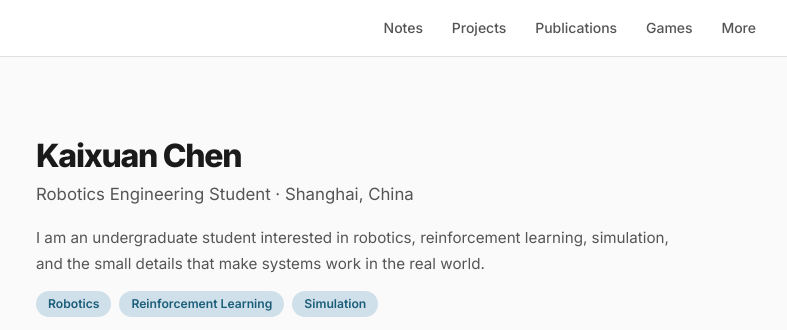
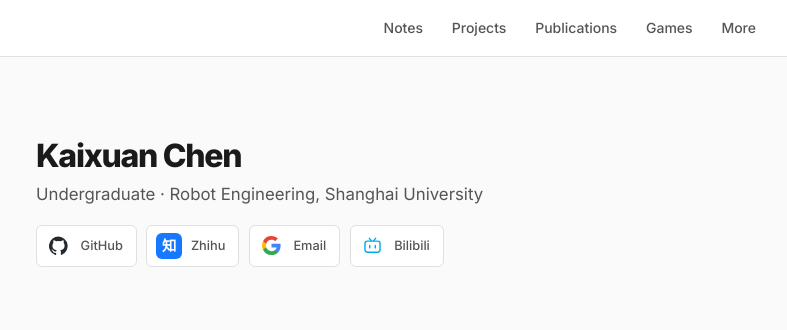
Before and after one commit to Nagato-Yukii/Nagato-Yukii.github.io, an Astro site: page / in a window 1280 px wide. Shown: the top 330 px of the page, 364-1151 px from the left. Built offline with nearby package versions, Linux system fonts and the light colour scheme; Astro itself is replaced by a stand-in of ours.

Commit message:
Simplify profile introduction

```diff
--- a/src/data/site.ts
+++ b/src/data/site.ts
@@ -2,13 +2,9 @@ export const site = {
   name: "Kaixuan Chen",
   handle: "nagato-yukii",
   description: "Robotics, reinforcement learning, and notes from the workbench.",
-  role: "Robotics Engineering Student",
-  location: "Shanghai, China",
-  intro:
-    "I am an undergraduate student interested in robotics, reinforcement learning, simulation, and the small details that make systems work in the real world.",
+  tagline: "Undergraduate · Robot Engineering, Shanghai University",
   note:
     "This site is a home for project notes, experiments, and ideas that are still taking shape.",
-  interests: ["Robotics", "Reinforcement Learning", "Simulation"],
   avatar: "https://github.com/Nagato-Yukii.png?size=320",
   links: [
     {
--- a/src/pages/index.astro
+++ b/src/pages/index.astro
@@ -43,11 +43,7 @@
       />
       <div class="profile-copy">
         <h1 id="profile-name">{site.name}</h1>
-        <p class="role">{site.role} · {site.location}</p>
-        <p class="bio">{site.intro}</p>
-        <ul class="interest-list" aria-label="Areas of interest">
-          {site.interests.map((interest) => <li>{interest}</li>)}
-        </ul>
+        <p class="role">{site.tagline}</p>
         <div class="social-row" aria-label="Social profiles">
           {site.links.map((link) =>
             link.href ? (
--- a/src/styles/global.css
+++ b/src/styles/global.css
@@ -219,15 +219,6 @@ a:focus-visible {
   font-size: 1.05rem;
 }
 
-.bio {
-  max-width: 650px;
-  margin: 0 0 0.7rem;
-  color: var(--body);
-  font-size: 0.95rem;
-  line-height: 1.75;
-}
-
-.interest-list,
 .tag-list,
 .note-list,
 .link-cards {
@@ -236,14 +227,6 @@ a:focus-visible {
   list-style: none;
 }
 
-.interest-list {
-  display: flex;
-  flex-wrap: wrap;
-  gap: 0.5rem;
-  margin-top: 0.8rem;
-}
-
-.interest-list li,
 .tag-list li {
   border-radius: 999px;
   background: var(--accent-soft);
@@ -251,10 +234,6 @@ a:focus-visible {
   font-size: 0.76rem;
   font-weight: 600;
   line-height: 1;
-}
-
-.interest-list li {
-  padding: 0.45rem 0.75rem;
 }
 
 .social-row {
@@ -913,11 +892,6 @@ a:focus-visible {
     margin: 0 auto;
   }
 
-  .bio {
-    margin-inline: auto;
-  }
-
-  .interest-list,
   .social-row {
     justify-content: center;
   }
```
